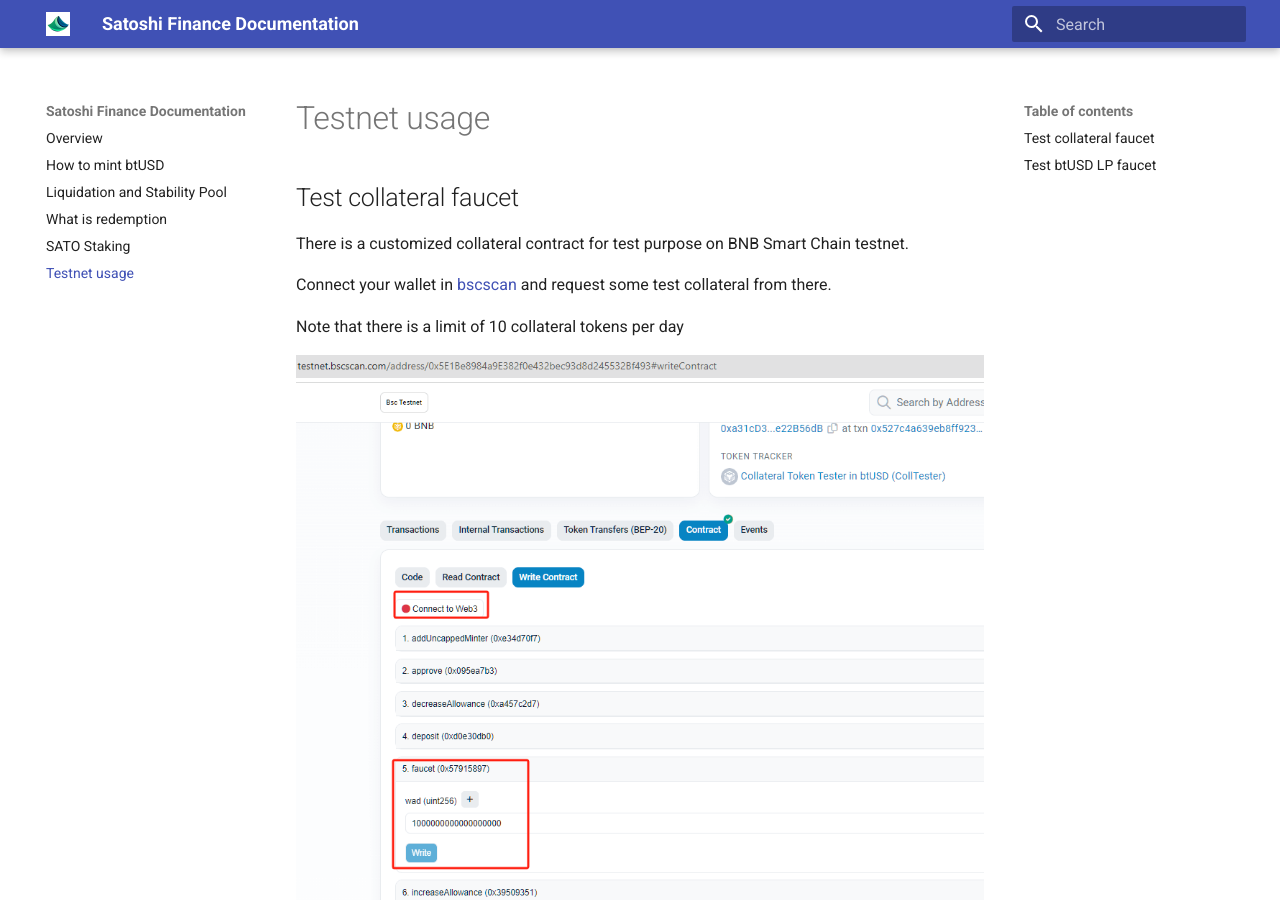
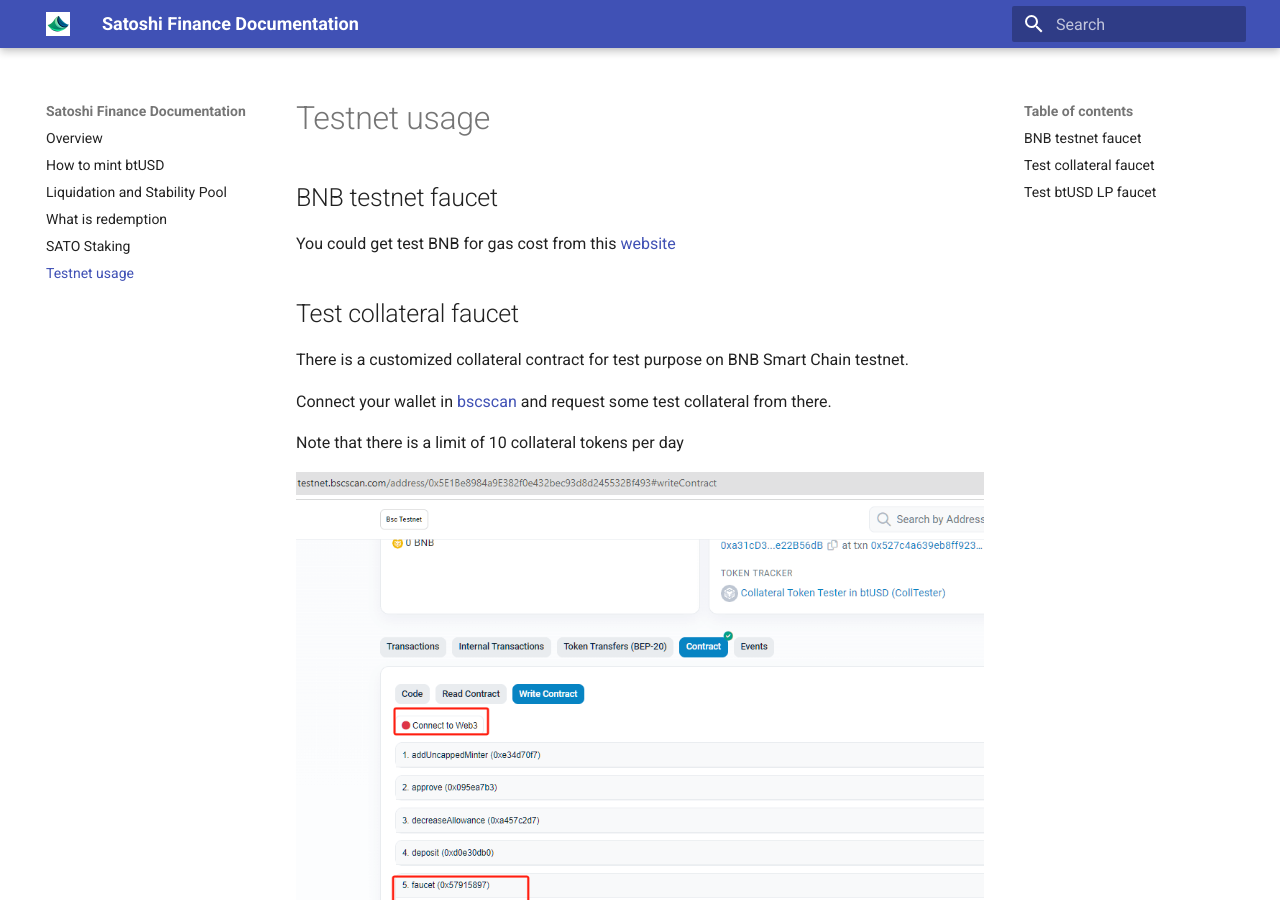
Before and after one commit to Satoshi-Finance/satofi.github.io, an MkDocs documentation site: the page built from docs/Testnet.md, in a window 1280 px wide and 900 px high. Built offline with MkDocs 1.6.1 and Material for MkDocs 9.7.7, drawn with Linux system fonts in a browser that asks for light colours.

Commit message:
add tBNB faucet in testnet doc

```diff
--- a/docs/Testnet.md
+++ b/docs/Testnet.md
@@ -1,4 +1,7 @@
 # Testnet usage
+
+## BNB testnet faucet
+You could get test BNB for gas cost from this [website](https://www.bnbchain.org/en/testnet-faucet)
 
 ## Test collateral faucet
 
@@ -16,4 +19,4 @@
 
 On testnet, same token as above test collateral is used for LP Mining
 
- ![LP faucet on testnet](../attachment/lp_testnet.png)
+![LP faucet on testnet](../attachment/lp_testnet.png)
```
Also changed, not shown: docs/attachment/lp_testnet.png.
